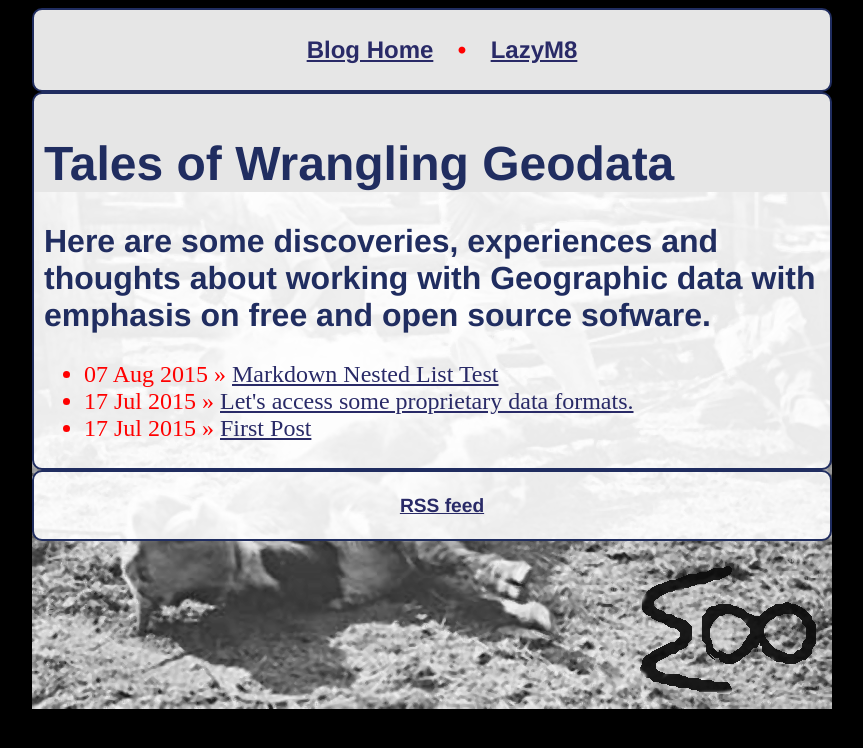
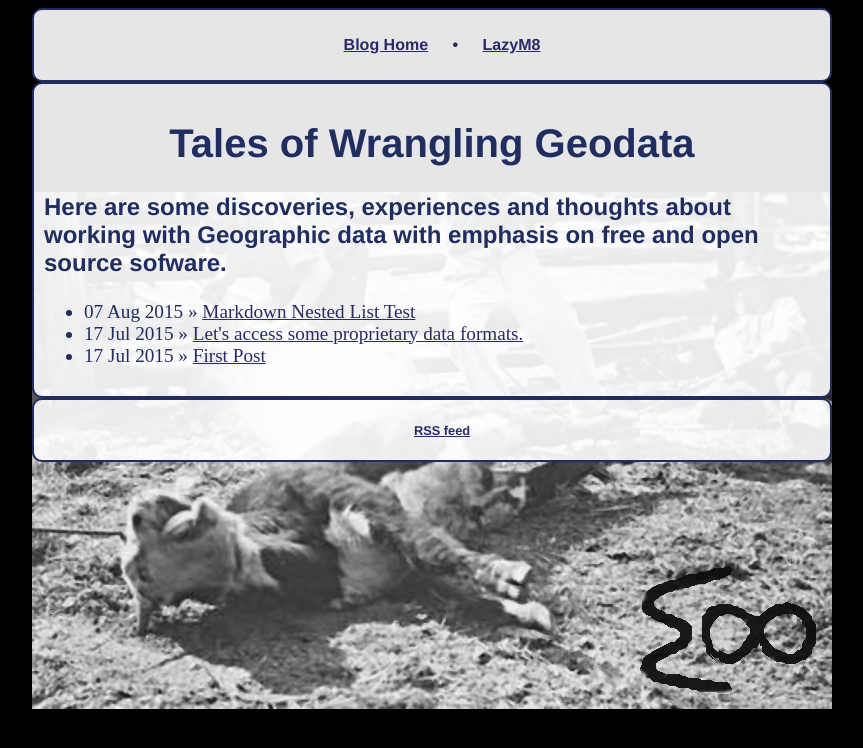
Before and after one commit to geodatawrangler/geodatawrangler.github.io, a Jekyll site: the page built from index.html, in a window 1280 px wide. Shown: the top 748 px of the page, without its empty margins (208-1071 px from the left). Built offline with Jekyll 4.4.1, drawn with Linux system fonts in a browser that asks for light colours.

Commit message:
Fixed the nested list font-size problem

```diff
--- a/css/main.css
+++ b/css/main.css
@@ -19,9 +19,9 @@ div.white, div.container {
 	margin: 0 auto;
     padding: 10px;
 }
-li {
-    color: red;
-    font-size: 1.5em;
+ol, ul {
+    color: #202D60;
+    font-size: 1.2rem;
 }
 nav ul, footer ul {
     font-family:'Helvetica', 'Arial', 'Sans-Serif';
@@ -42,10 +42,10 @@ a:visted
     color: #E0CAEC;
 }
 h1 {
-    font-size: 3em;
+    font-size: 2.5em;
     font-family:'Helvetica', 'Arial', 'Sans-Serif';
     color:#202D60;
-    text-algin:center;
+    text-align:center;
 }
 h2 {
     font-size: 2em;
@@ -53,13 +53,12 @@ h2 {
     color:#202D60;
 }
 h3 {
-    font-size: 1em;
+    font-size: 1.5em;
     font-family:'Helvetica', 'Arial', 'Sans-Serif';
     color:#202D60;
 }
 p {
-    font-size: 1.5em;
-    line-height: 1.4em;
+    font-size: 1.2em;
     color: #202D60;
 }
 footer {
--- a/index.html
+++ b/index.html
@@ -4,7 +4,7 @@ title: Tales of Wrangling Geodata
 ---
 	<h1>{{ page.title }}</h1>
 
-	<h2>Here are some discoveries, experiences and thoughts about working with Geographic data with emphasis on free and open source sofware.</h2>
+	<h3>Here are some discoveries, experiences and thoughts about working with Geographic data with emphasis on free and open source sofware.</h3>
 
 	<ul class="posts">
 
```
